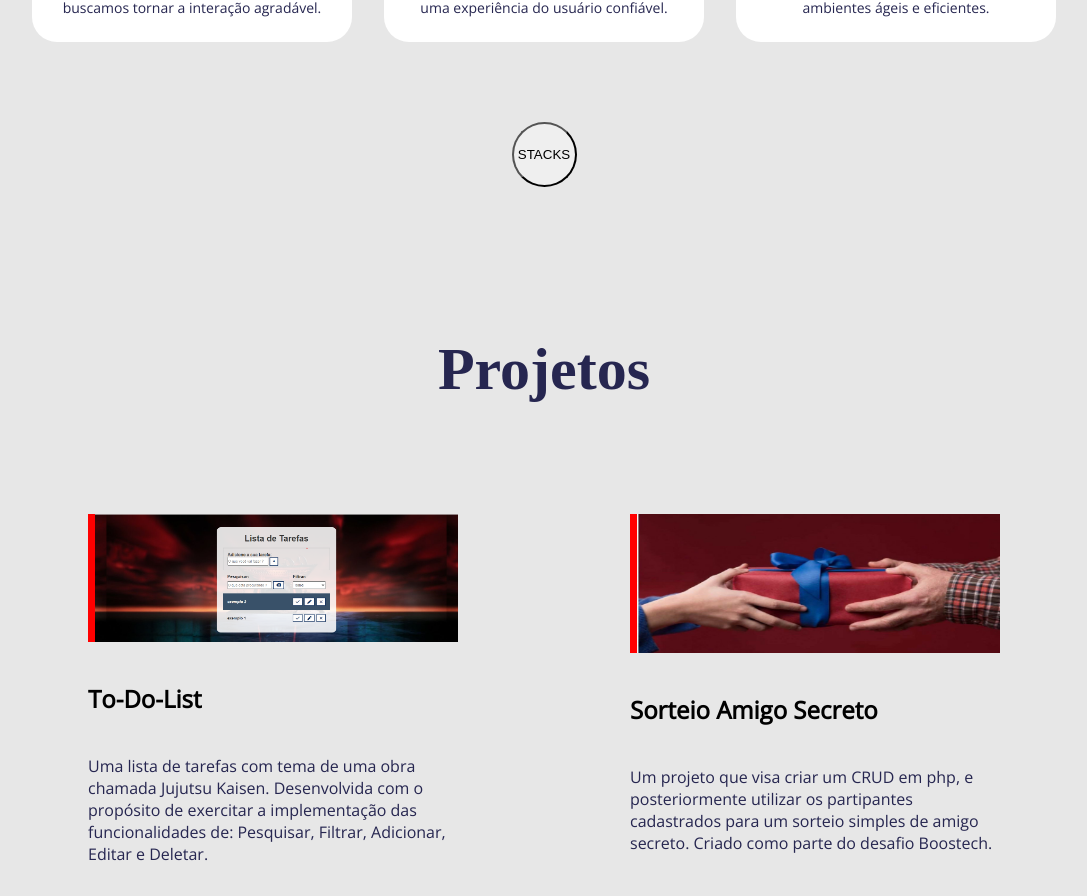
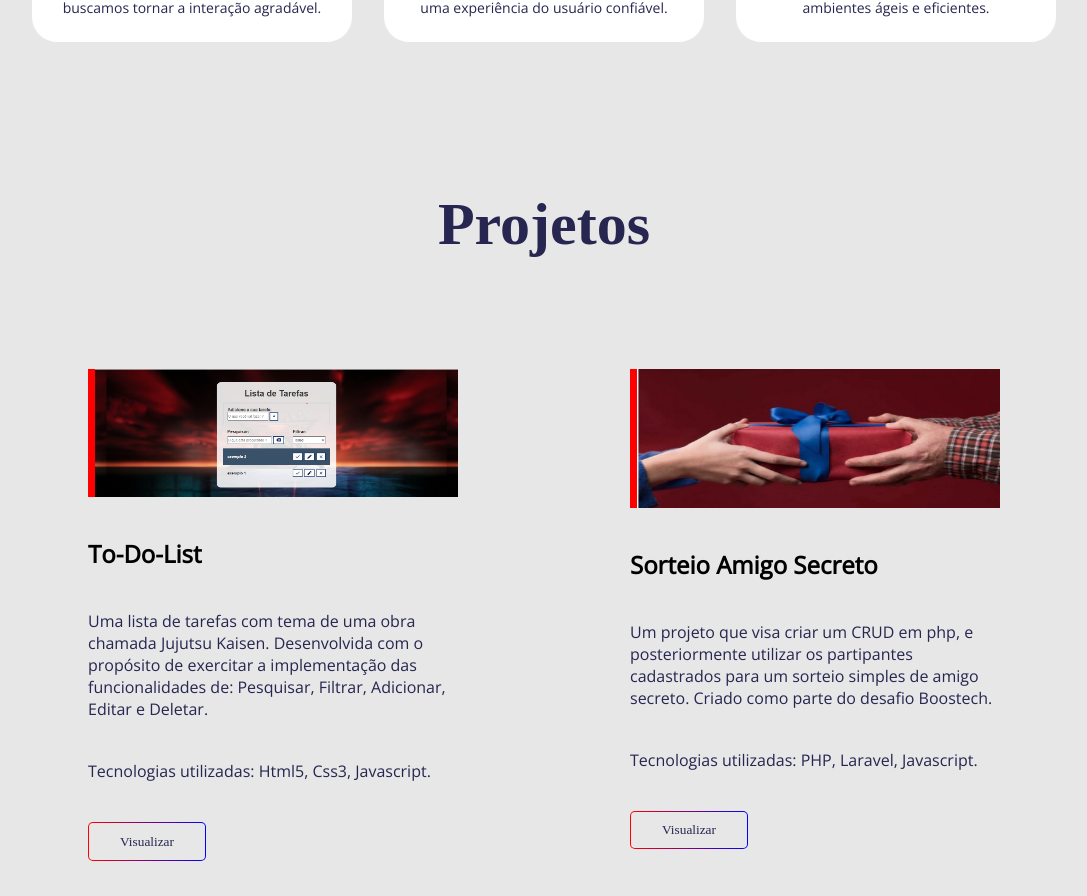
Before and after one commit to ArthurHallack/Portifolio2023, a React (Vite) app: page / in a window 1280 px wide. Shown: the part 1769-2665 px from the top of the page, without its empty margins (96-1183 px from the left). Built offline with nearby package versions, Linux system fonts and the light colour scheme; a web font is replaced by a local one.

Commit message:
sand-box

```diff
--- a/src/App.css
+++ b/src/App.css
@@ -293,14 +293,6 @@ main {
     font-family: 'Open Sans', sans-serif;
 }
 
-#modais {
-    width: 65px;
-    height: 65px;
-    border-radius: 50%;
-    margin-top: -5rem;
-    margin-bottom: 5rem;
-}
-
 .Modal {
     position: absolute;
     top: 180px;
--- a/src/components/Skills.jsx
+++ b/src/components/Skills.jsx
@@ -34,7 +34,7 @@ const handleCloseModal = ()=>{
         <div id='SkillsArea'>
             <h1>Skills</h1>
             <ul id='SkillsList'>
-                <li><div className='card'>
+                <li onClick={handleOpenModal}><div className='card'>
                             <div className='image-content'>
                                 <span className='over-lay'></span>
                                 <div className='card-image'>
@@ -47,7 +47,7 @@ const handleCloseModal = ()=>{
                             </div>
                         </div>
                         </li>
-                <li><div className='card'>
+                <li onClick={handleOpenModal}><div className='card'>
                             <div className='image-content'>
                                 <span className='over-lay'></span>
                                 <div className='card-image'>
@@ -60,7 +60,7 @@ const handleCloseModal = ()=>{
                                 No back-end, gerenciamos lógica e dados da aplicação, assegurando funcionamento robusto, eficiente e seguro. Nos bastidores, nossa missão é construir a base sólida para uma experiência do usuário confiável.</p>
                             </div>
                         </div></li>
-                <li>
+                <li onClick={handleOpenModal}>
                 <div className='card'>
                             <div className='image-content'>
                                 <span className='over-lay'></span>
@@ -75,7 +75,6 @@ const handleCloseModal = ()=>{
                         </div>
                 </li>
             </ul>
-            <button id='modais' onClick={handleOpenModal}>STACKS</button>
             <Modal  isOpen={modalIsOpen}
             onRequestClose={handleCloseModal}
             className="Modal"
```
